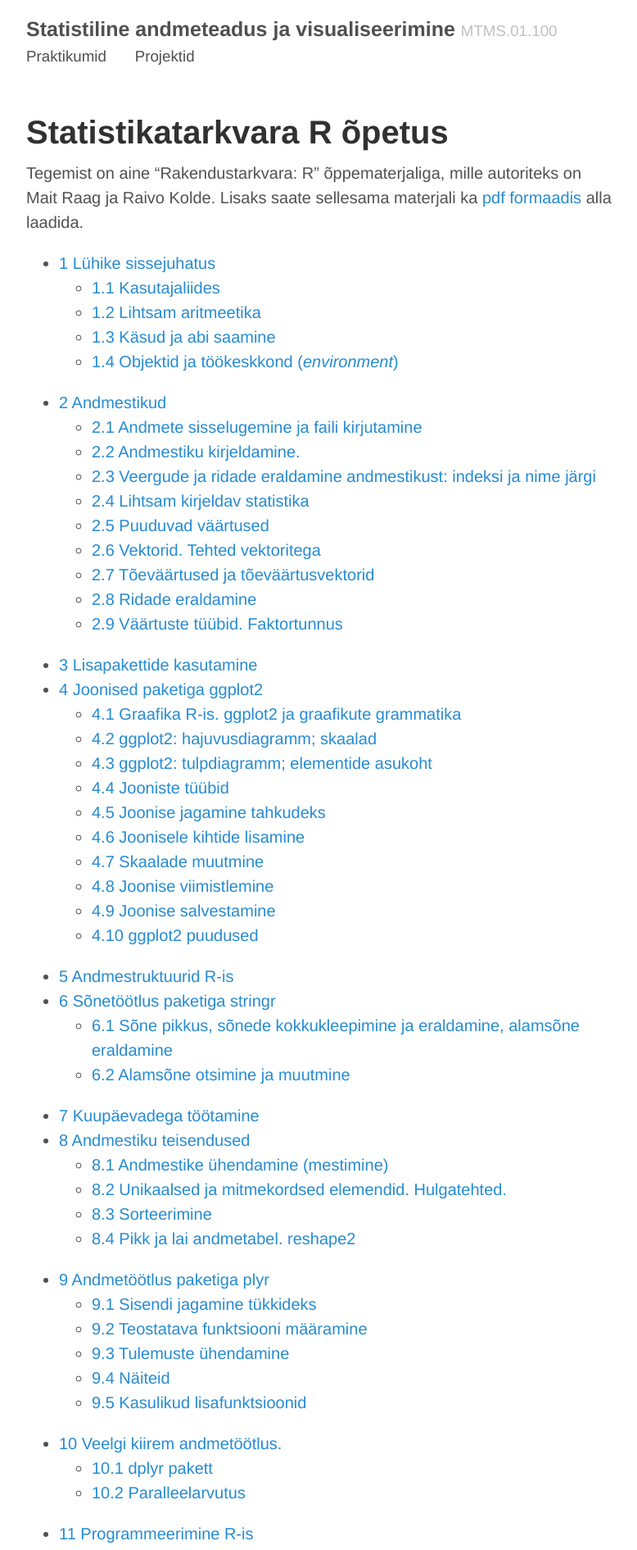
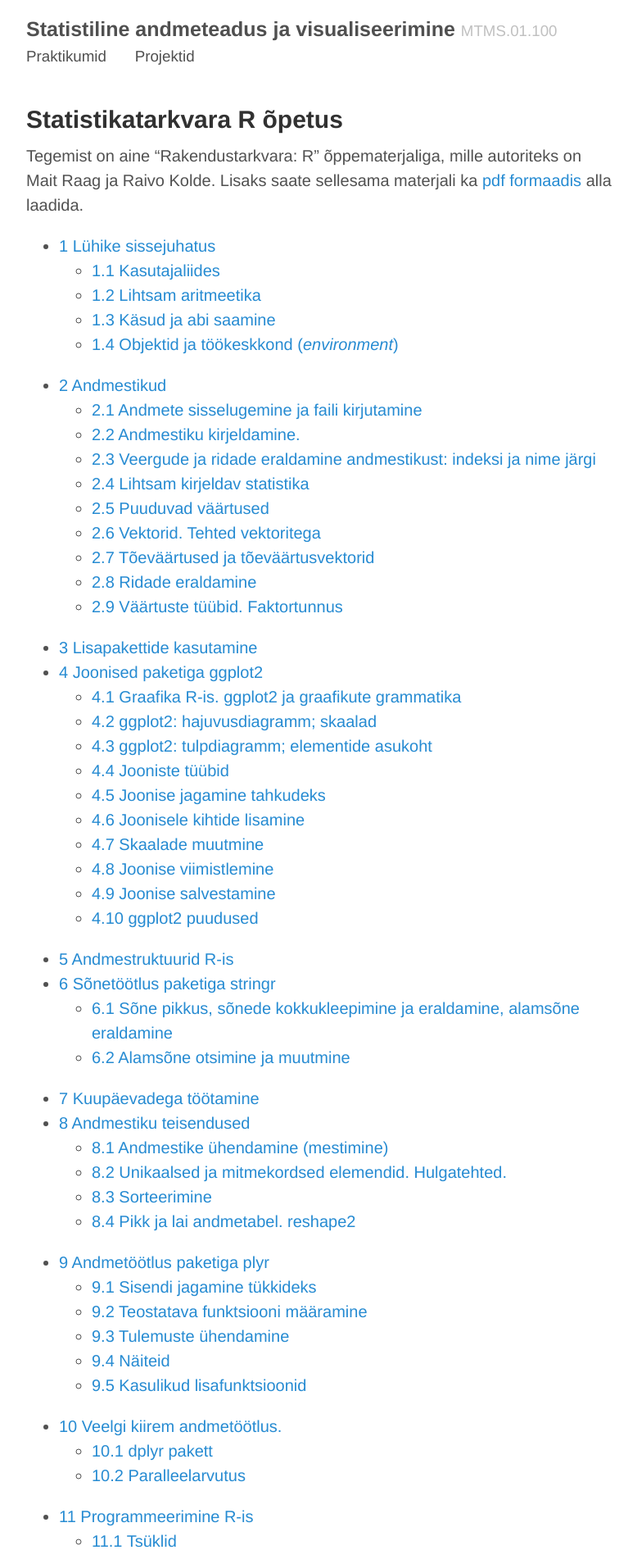
Before and after one commit to andmeteadus/2015, a Jekyll site: the page built from rakendustarkvara_R.md, in a window 1280 px wide. Shown: the top 1891 px of the page at 82% size, without its empty margins (248-1026 px from the left). Built offline with Jekyll 4.4.1, drawn with Linux system fonts in a browser that asks for light colours; formulas are drawn with MathJax 3.

Commit message:
Adjusted code block margins

```diff
--- a/public/css/poole.css
+++ b/public/css/poole.css
@@ -88,11 +88,11 @@
   text-rendering: optimizeLegibility;
 }
 h1 {
-  font-size: 2rem;
+  font-size: 1.5rem;
 }
 h2 {
   margin-top: 1rem;
-  font-size: 1.5rem;
+  font-size: 1.25rem;
 }
 h3 {
   margin-top: 1.5rem;
@@ -162,8 +162,8 @@
 pre {
   display: block;
   margin-top: 0;
-  margin-bottom: 1rem;
-  padding: 1rem;
+  margin-bottom: 0.25rem;
+  padding: 0.4rem;
   font-size: .8rem;
   line-height: 1.4;
   white-space: pre;
```
